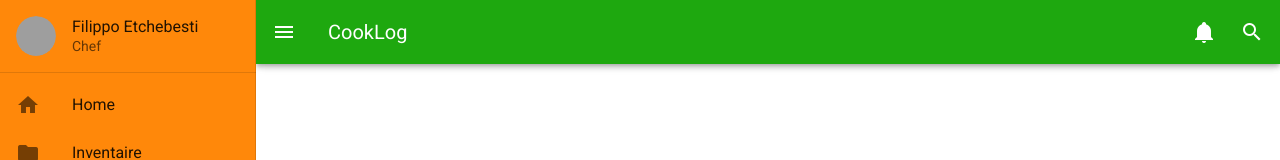
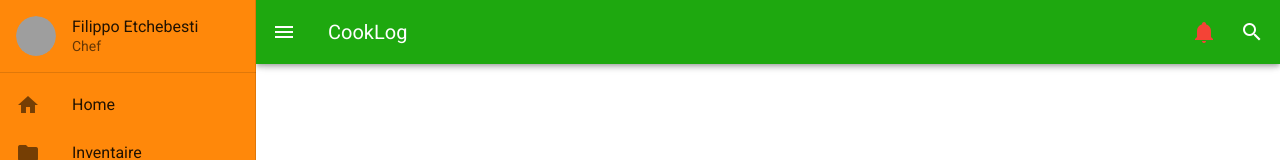
Before and after one commit to Volkramer/CookLog, a Vue app: page / in a window 1280 px wide. Shown: the top 160 px of the page. Built offline with nearby package versions, Linux system fonts and the light colour scheme; grey boxes are pictures that could not be loaded.

Commit message:
simple modification of layoutcooklog.vue

```diff
--- a/src/layouts/LayoutCookLog.vue
+++ b/src/layouts/LayoutCookLog.vue
@@ -28,7 +28,7 @@
             <v-list-item-title>Home</v-list-item-title>
           </v-list-item-content>
         </v-list-item>
-        <v-list-item @click="this.$router.push({ name: 'stock'})">
+        <v-list-item @click="this.$router.push({ path: '/stock'})">
           <v-list-item-action>
             <!--
               les icones se trouvent ici:
@@ -76,7 +76,7 @@
       <v-toolbar-title>CookLog</v-toolbar-title>
       <div class="flex-grow-1"></div>
       <v-btn icon>
-        <v-icon>mdi-bell</v-icon>
+        <v-icon color="red">mdi-bell</v-icon>
       </v-btn>
       <v-btn icon>
         <v-icon>mdi-magnify</v-icon>
@@ -85,7 +85,7 @@
 
     <v-content>
       <v-container fluid>
-        <router-view/>
+        <router-view></router-view>
       </v-container>
     </v-content>
     <v-footer
```
